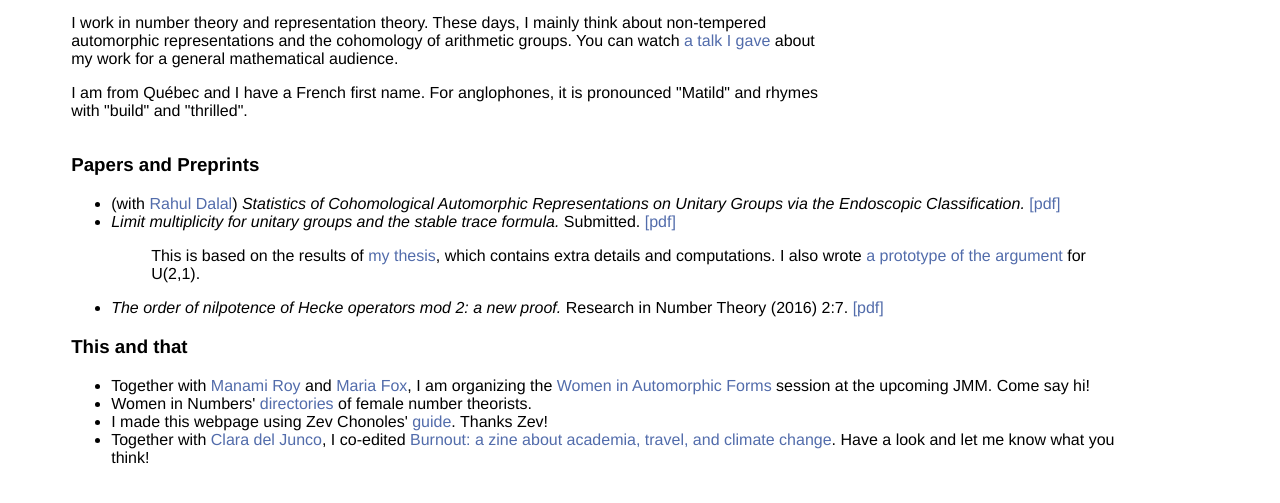
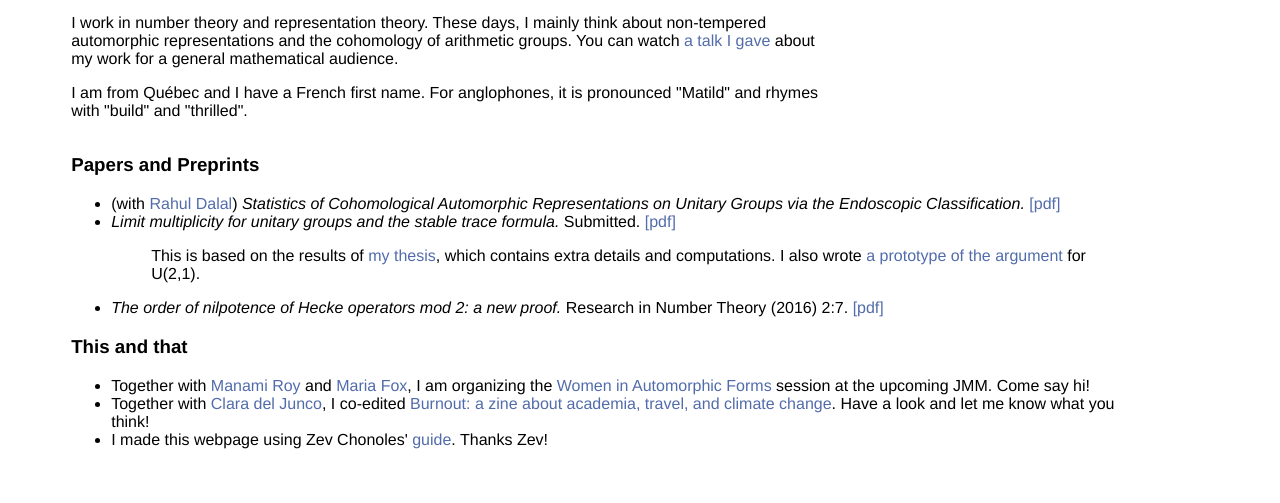
Before and after one commit to mgerbelli/website, a plain HTML site: page index.html in a window 1280 px wide. Shown: the part 279-782 px from the top of the page. Drawn offline with Linux system fonts and the light colour scheme.

Commit message:
Update index.html

```diff
--- a/index.html
+++ b/index.html
@@ -61,11 +61,10 @@ I work in number theory and representation theory. These days, I mainly think ab
 
 <h3> This and that </h3>
 <ul>
-  <li> Together with <a href="https://faculty.fordham.edu/mroy17/">Manami Roy</a> and <a href="https://sites.google.com/view/mariafox/">Maria Fox</a>, I am organizing the <a href="https://www.jointmathematicsmeetings.org/meetings/national/jmm2023/2270_program_ss70.html">Women in Automorphic Forms</a> session at the upcoming JMM. Come say hi!
-  <li> Women in Numbers' <a href="http://womeninnumbertheory.org/directories-women-in-number-theory/">directories</a> of female number theorists.</li>
+  <li> Together with <a href="https://faculty.fordham.edu/mroy17/">Manami Roy</a> and <a href="https://sites.google.com/view/mariafox/">Maria Fox</a>, I am organizing the <a href="https://www.jointmathematicsmeetings.org/meetings/national/jmm2023/2270_program_ss70.html">Women in Automorphic Forms</a> session at the upcoming JMM. Come say hi!</li>
+   <li>Together with <a href="https://cdeljunco.github.io/me/">Clara del Junco</a>, I co-edited <a href="https://knowledge.uchicago.edu/record/2773" onclick="getOutboundLink('https://knowledge.uchicago.edu/record/2773'); return false;"> Burnout: a zine about academia, travel, and climate change</a>. Have a look and let me know what you think!</li>
   <li> I made this webpage using Zev Chonoles' <a href="https://web.archive.org/web/20181001054749/http://math.uchicago.edu/~chonoles/miscellany/making-a-website/">guide</a>.
   Thanks Zev! </li>
-  <li>Together with <a href="https://cdeljunco.github.io/me/">Clara del Junco</a>, I co-edited <a href="https://knowledge.uchicago.edu/record/2773" onclick="getOutboundLink('https://knowledge.uchicago.edu/record/2773'); return false;"> Burnout: a zine about academia, travel, and climate change</a>. Have a look and let me know what you think!</li>
 </ul>
 </div>
 </body>
```
